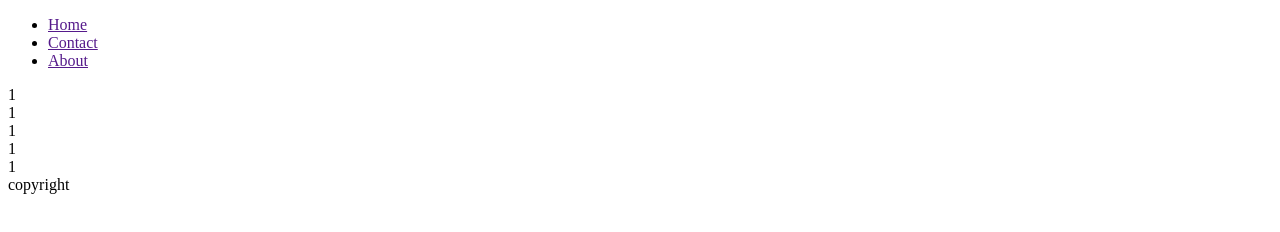
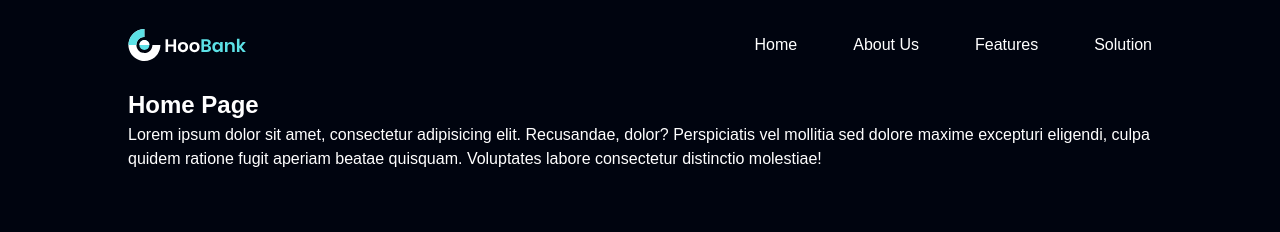
Before and after one commit to Zukaaa1/lecture10, a plain HTML site: page index.html in a window 1280 px wide. Shown: the top 232 px of the page. Drawn offline with Linux system fonts and the light colour scheme.

Commit message:
Final
Adding header
Adding sections
Adding Resolutions

```diff
--- a/index.html
+++ b/index.html
@@ -4,22 +4,70 @@
     <meta charset="UTF-8" />
     <meta name="viewport" content="width=device-width, initial-scale=1.0" />
     <title>Document</title>
+    <link rel="stylesheet" href="styles/style.css" />
   </head>
   <body>
     <header>
-      <ul>
-        <li><a href="">Home</a></li>
-        <li><a href="">Contact</a></li>
-        <li><a href="">About</a></li>
-      </ul>
+      <div class="headerContainer">
+        <!-- Img -->
+        <a href="index.html">
+          <img src="assets/img/vectors/Logo.svg" alt="Logo" />
+        </a>
+
+        <!-- Nav Elements -->
+        <nav>
+          <ul class="navContainer">
+            <li><a href="#home">Home</a></li>
+            <li><a href="#about">About Us</a></li>
+            <li><a href="#features">Features</a></li>
+            <li><a href="#solutions">Solution</a></li>
+          </ul>
+        </nav>
+      </div>
     </header>
     <main>
-      <section>1</section>
-      <section>1</section>
-      <section>1</section>
-      <section>1</section>
-      <section>1</section>
+      <div class="mainContainer">
+        <!-- Section 1 -->
+        <section id="home" class="sectionContainer">
+          <h1>Home Page</h1>
+          <p>
+            Lorem ipsum dolor sit amet, consectetur adipisicing elit.
+            Recusandae, dolor? Perspiciatis vel mollitia sed dolore maxime
+            excepturi eligendi, culpa quidem ratione fugit aperiam beatae
+            quisquam. Voluptates labore consectetur distinctio molestiae!
+          </p>
+        </section>
+        <!-- Section 2 -->
+        <section id="about" class="sectionContainer">
+          <h1>About Us</h1>
+          <p>
+            Lorem ipsum dolor sit amet, consectetur adipisicing elit.
+            Recusandae, dolor? Perspiciatis vel mollitia sed dolore maxime
+            excepturi eligendi, culpa quidem ratione fugit aperiam beatae
+            quisquam. Voluptates labore consectetur distinctio molestiae!
+          </p>
+        </section>
+        <!-- Section 3 -->
+        <section id="features" class="sectionContainer">
+          <h1>Features</h1>
+          <p>
+            Lorem ipsum dolor sit amet, consectetur adipisicing elit.
+            Recusandae, dolor? Perspiciatis vel mollitia sed dolore maxime
+            excepturi eligendi, culpa quidem ratione fugit aperiam beatae
+            quisquam. Voluptates labore consectetur distinctio molestiae!
+          </p>
+        </section>
+        <!-- Section 4 -->
+        <section id="solutions" class="sectionContainer">
+          <h1>Solution</h1>
+          <p>
+            Lorem ipsum dolor sit amet, consectetur adipisicing elit.
+            Recusandae, dolor? Perspiciatis vel mollitia sed dolore maxime
+            excepturi eligendi, culpa quidem ratione fugit aperiam beatae
+            quisquam. Voluptates labore consectetur distinctio molestiae!
+          </p>
+        </section>
+      </div>
     </main>
-    <footer>copyright</footer>
   </body>
 </html>
--- /dev/null
+++ b/styles/style.css
@@ -0,0 +1,172 @@
+/* 1. Use a more-intuitive box-sizing model */
+*,
+*::before,
+*::after {
+  box-sizing: border-box;
+}
+
+/* 2. Remove default margin */
+* {
+  margin: 0;
+}
+
+/* 3. Enable keyword animations */
+@media (prefers-reduced-motion: no-preference) {
+  html {
+    interpolate-size: allow-keywords;
+  }
+}
+
+body {
+  /* 4. Add accessible line-height */
+  line-height: 1.5;
+  /* 5. Improve text rendering */
+  -webkit-font-smoothing: antialiased;
+}
+
+/* 6. Improve media defaults */
+img,
+picture,
+video,
+canvas,
+svg {
+  display: block;
+  max-width: 100%;
+}
+
+/* 7. Inherit fonts for form controls */
+input,
+button,
+textarea,
+select {
+  font: inherit;
+}
+
+/* 8. Avoid text overflows */
+p,
+h1,
+h2,
+h3,
+h4,
+h5,
+h6 {
+  overflow-wrap: break-word;
+}
+
+/* 9. Improve line wrapping */
+p {
+  text-wrap: pretty;
+}
+h1,
+h2,
+h3,
+h4,
+h5,
+h6 {
+  text-wrap: balance;
+}
+
+/*
+    10. Create a root stacking context
+  */
+#root,
+#__next {
+  isolation: isolate;
+}
+
+li {
+  list-style: none;
+}
+
+a {
+  text-decoration: none;
+  color: white;
+}
+
+/* ! Start */
+
+html {
+  scroll-behavior: smooth;
+}
+
+body {
+  font-family: Arial, Helvetica, sans-serif;
+}
+
+header {
+  display: flex;
+  justify-content: center;
+  background-color: #00040f;
+  width: 100%;
+  height: 90px;
+  position: fixed;
+  top: 0;
+  left: 0;
+}
+
+.headerContainer {
+  display: flex;
+  justify-content: space-between;
+  align-items: center;
+  max-width: 1440px;
+  width: 100%;
+  padding: 0 135px;
+}
+
+.navContainer {
+  display: flex;
+  gap: 56px;
+}
+
+main {
+  display: flex;
+  justify-content: center;
+  background-color: #00040f;
+  width: 100%;
+  color: #ffffff;
+  padding-top: 87px;
+}
+
+.mainContainer {
+  display: flex;
+  color: #ffffff;
+  flex-direction: column;
+  max-width: 1440px;
+  width: 100%;
+  padding: 0 135px;
+}
+
+.sectionContainer {
+  height: 200vh;
+}
+
+section {
+  scroll-margin-top: 100px;
+}
+
+/* Responsives */
+
+/* ეს კოდი ვრცელდება 880 პიქსელზე, ეს არის ლიმიტი და მის დაბლა ყველა დანარჩენზე 0-მდე */
+
+/* ფრჩხილებში რა ზომასაც დავწერ, მარტო იმ ზომაზე იმოქმოდებს ჩემს მიერ დაწერილი კოდი */
+@media (max-width: 835px) {
+  header {
+    background-color: red;
+  }
+
+  nav {
+    display: none;
+  }
+}
+
+/* თუ ეკრანი არის 1440 პიქსელი ან უფრო პატარა მაშინ padding-ები შეიცვალოს */
+
+@media (max-width: 1440px) {
+  .headerContainer {
+    padding: 0px 10%;
+  }
+
+  .mainContainer {
+    padding: 0px 10%;
+  }
+}
```
Also changed, not shown: about.html (added), assets/img/vectors/Logo.svg (added), style.css (deleted).
